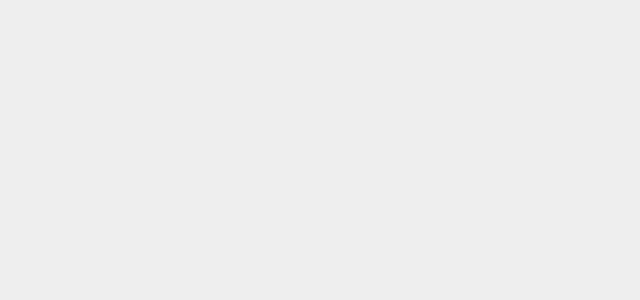
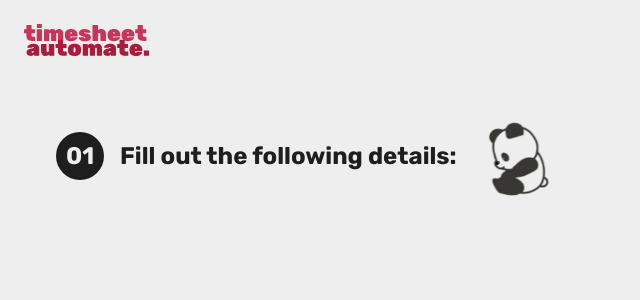
Before and after one commit to nandanasheri/timesheet-automate, a React (Create React App) app in the folder client/: page /generate in a window 1280 px wide. Shown: the top 300 px of the page, without its empty margins (0-640 px from the left). Built offline with nearby package versions, Linux system fonts and the light colour scheme.

Commit message:
started working on generate pdf

```diff
--- a/client/src/views/GeneratePDFPage/GeneratePDFPage.js
+++ b/client/src/views/GeneratePDFPage/GeneratePDFPage.js
@@ -1,9 +1,18 @@
 import styles from "../GeneratePDFPage/GeneratePDFPage.module.css";
+import timesheetlogo from "../../assets/timesheet-cropped.svg";
+import sadpanda from "../../assets/sadpanda.svg";
 
 function GeneratePDFPage () {
     return (
-        <div>
-
+        <div className={styles["generate-main"]}>
+            <div>
+                <img className={styles["generate-logo"]} src={timesheetlogo} alt="Logo" />
+            </div>
+            <div className={styles["generate-form-title"]}>
+                <div className={styles["generate-circle"]}>01</div>
+                <h2>Fill out the following details:</h2>
+                <img className={styles["generate-panda"]} src={sadpanda}></img>
+            </div>
         </div>
     )
 };
--- a/client/src/views/GeneratePDFPage/GeneratePDFPage.module.css
+++ b/client/src/views/GeneratePDFPage/GeneratePDFPage.module.css
@@ -0,0 +1,38 @@
+.generate-main {
+    /* background-color: aquamarine; */
+    margin: 1.5rem;
+}
+
+.generate-form-title {
+    display: flex;
+    /* background-color: beige; */
+    gap: 1rem;
+    align-items: center;
+    margin: 2rem;
+}
+
+.generate-form-title > h2 {
+    font-size: 1.5rem;
+    color: #1E1E1E;
+}
+
+.generate-logo {
+    height: 2rem;
+}
+
+.generate-circle {
+    background: #1E1E1E;
+    width: 3rem;
+    height: 3rem;
+    border-radius: 50%;
+    display: flex;
+    align-items: center;
+    justify-content: center;
+    color: #EEEEEE;
+    font-size: 1.5rem;
+    font-weight: bold;
+}
+
+.generate-panda {
+    height: 8rem;
+}
```
Also changed, not shown: client/src/assets/sadpanda.svg (added).
